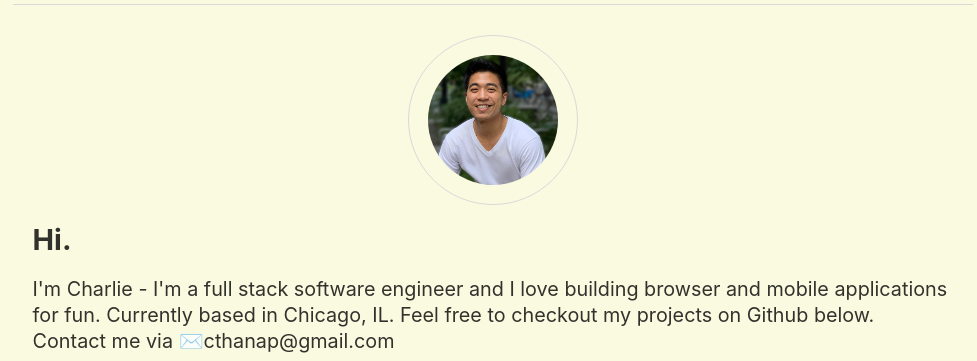
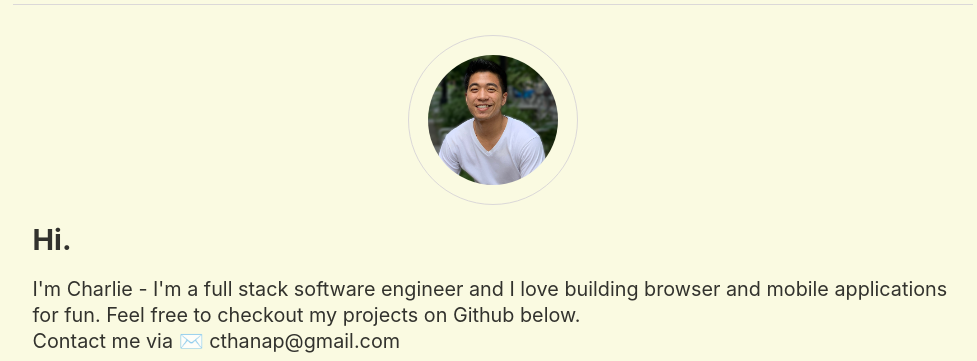
Before and after one commit to charlie-ttt/charlieWebsite, a Gatsby site: page / in a window 1280 px wide. Shown: the part 82-443 px from the top of the page, without its empty margins (147-1124 px from the left). Built offline with nearby package versions, Linux system fonts and the light colour scheme; Gatsby itself is replaced by a stand-in of ours.

Commit message:
edit descriptions

```diff
--- a/src/pages/index.js
+++ b/src/pages/index.js
@@ -43,11 +43,11 @@ const IndexPage = props => {
         </div>
         <p className={indexStyles.bioText}>
           I'm Charlie - I'm a full stack software engineer and I love building
-          browser and mobile applications for fun. Currently based in Chicago,
-          IL. Feel free to checkout my projects on Github below.
+          browser and mobile applications for fun. Feel free to checkout my
+          projects on Github below.
         </p>
         <p className={indexStyles.bioText}>
-          Contact me via ✉️cthanap@gmail.com
+          Contact me via ✉️ cthanap@gmail.com
         </p>
         <div className={indexStyles.iconContainerStyle}>
           <a href="https://github.com/charlie-ttt" target="_blank">
```
